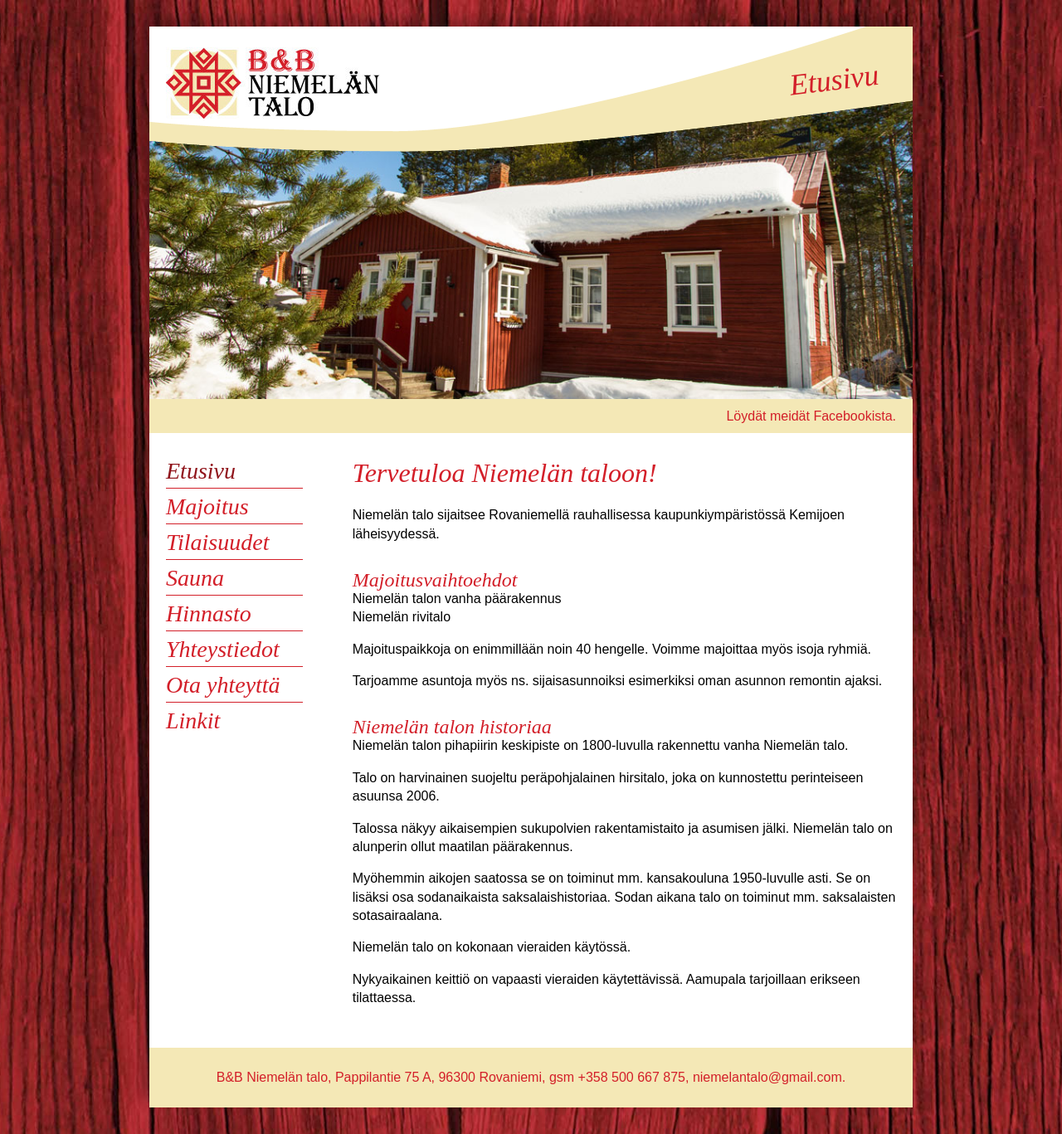
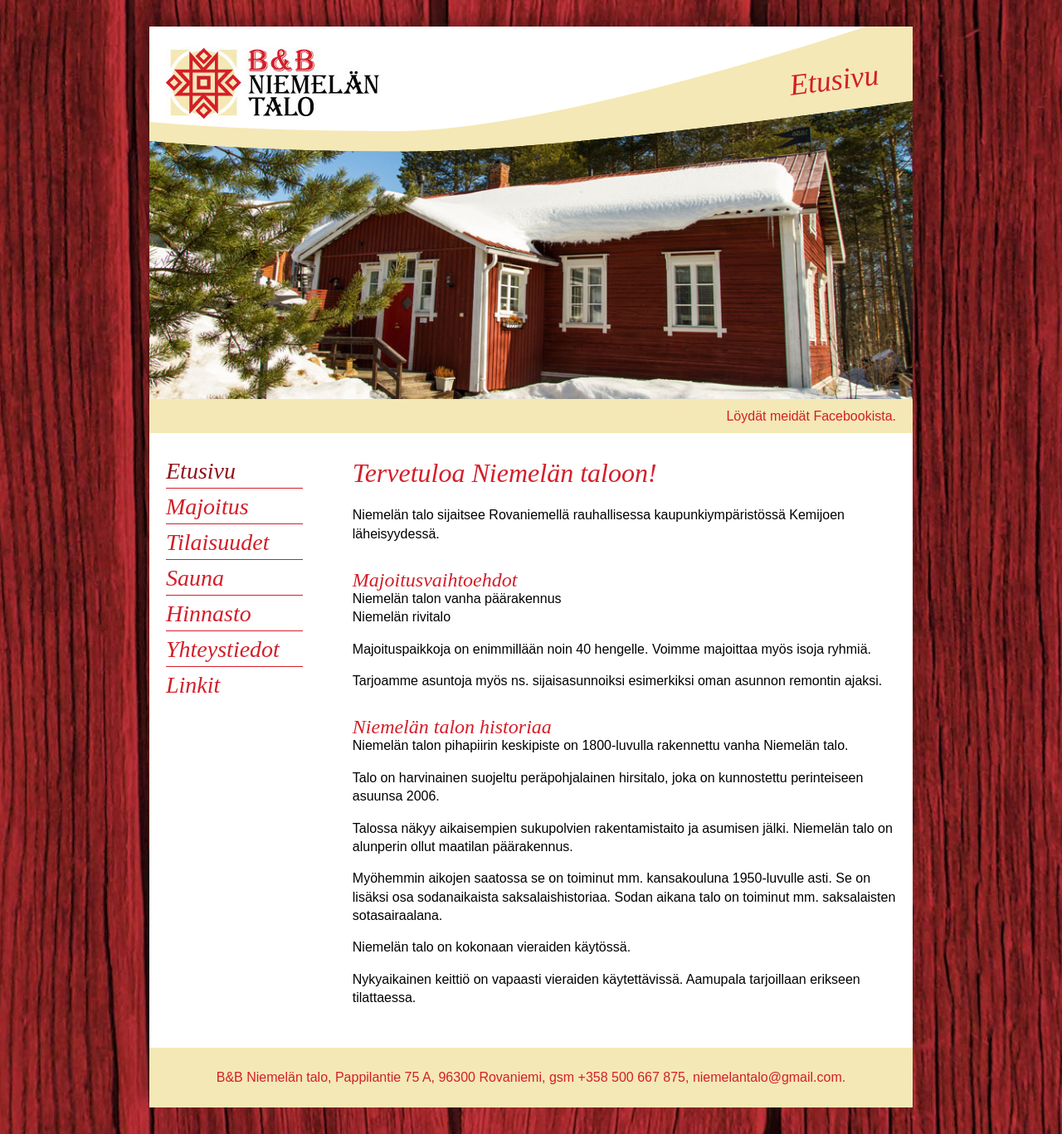
Before and after one commit to jyrkij/www.niemelantalo.fi, a Jekyll site: the page built from index.markdown, in a window 1280 px wide. Shown: the whole page at 83% size. Built offline with Jekyll 4.4.1, drawn with Linux system fonts in a browser that asks for light colours; comment, search, counter and statistics services are not loaded.

Commit message:
Poista ota-yhteyttä.html toistaiseksi navista.

```diff
--- a/_config.yml
+++ b/_config.yml
@@ -28,9 +28,6 @@ menu:
         text: Yhteystiedot
         url: /yhteystiedot.html
     -
-        text: Ota yhteyttä
-        url: /ota-yhteyttä.html
-    -
         text: Linkit
         url: /linkit.html
 
```
